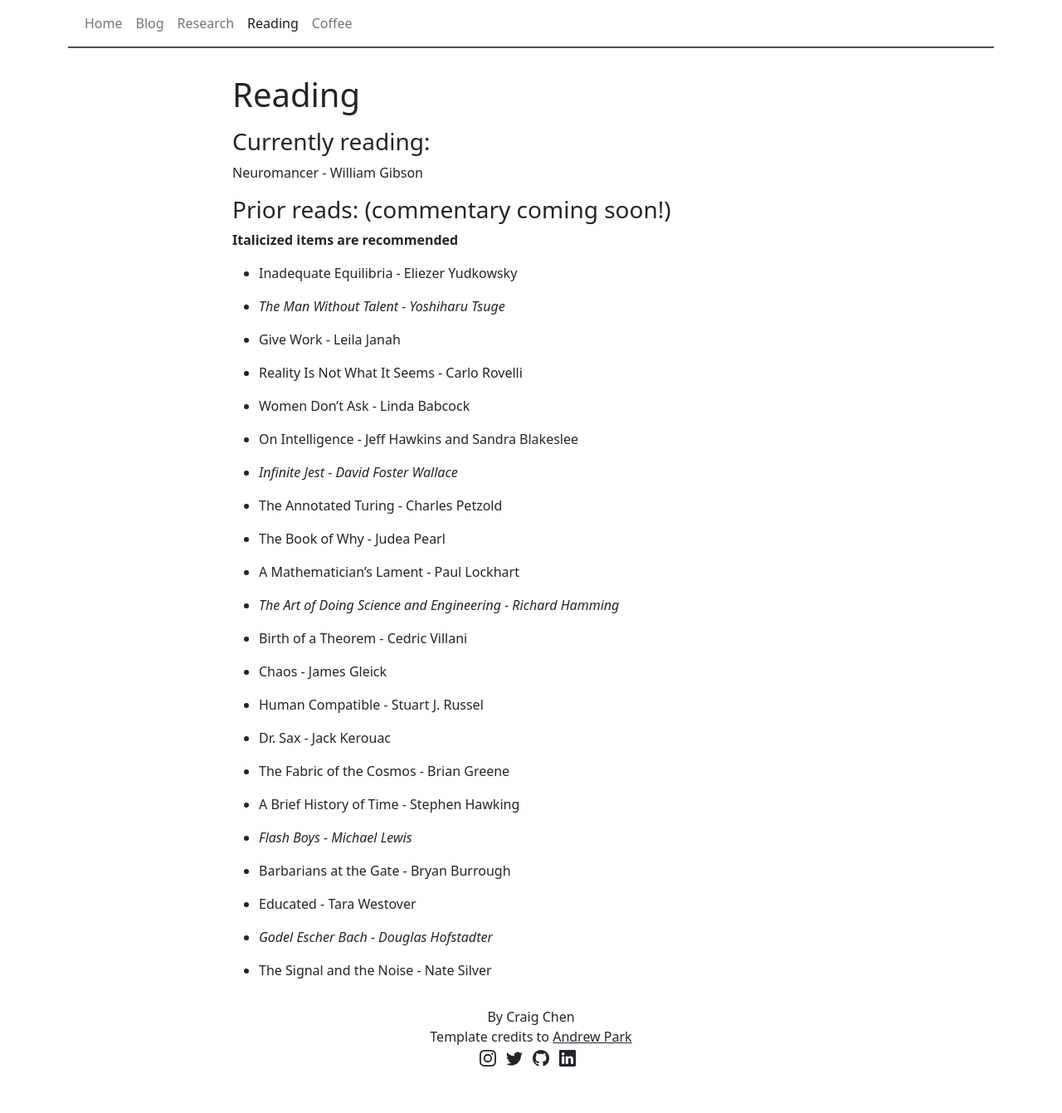
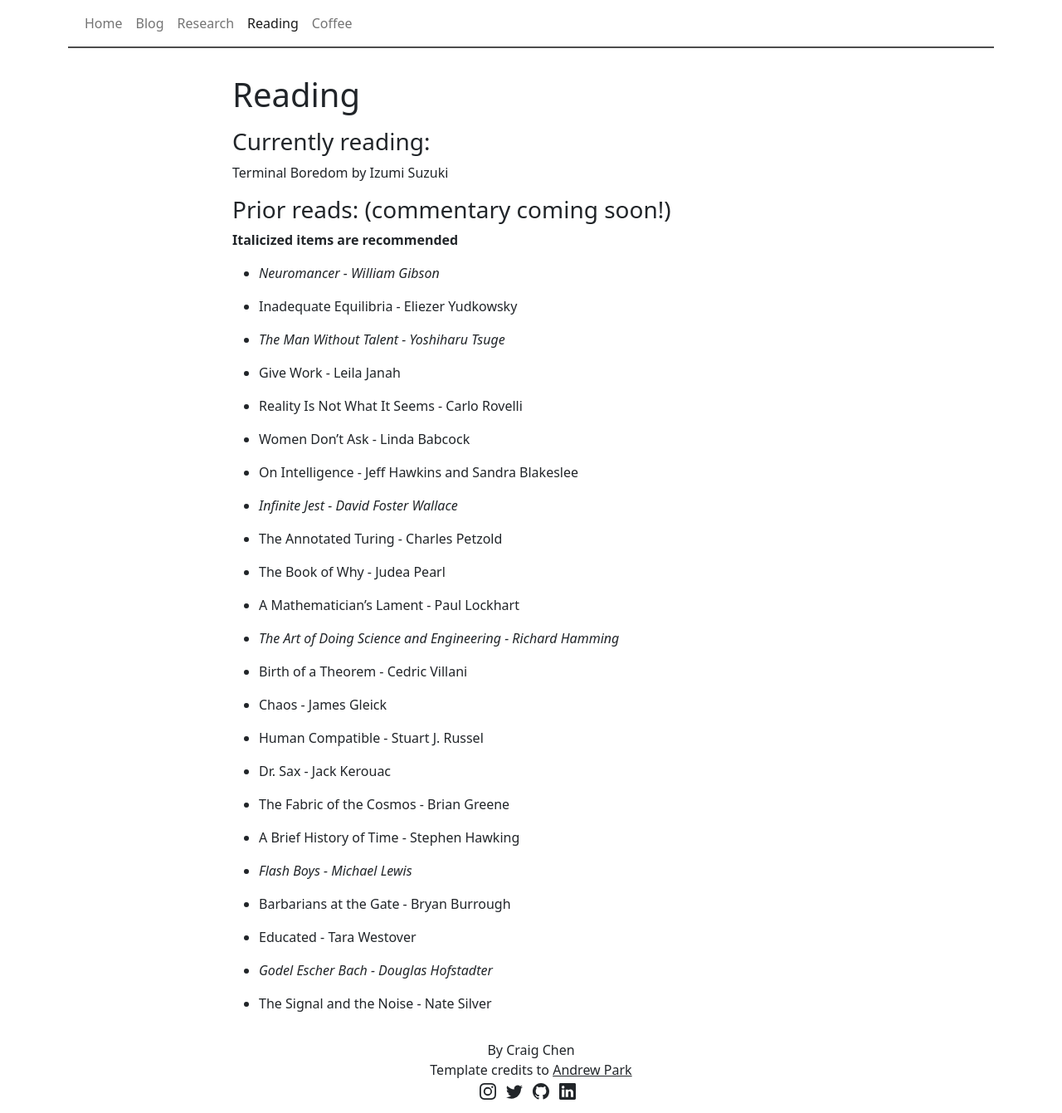
Before and after one commit to craigxchen/craigxchen.github.io, a Jekyll site: the page built from reading.md, in a window 1280 px wide. Shown: the whole page at 83% size. Built offline with Jekyll 4.4.1, drawn with Linux system fonts in a browser that asks for light colours; before the commit the page ends 1301 px from its top, so only the background shows below that.

Commit message:
new book

```diff
--- a/reading.md
+++ b/reading.md
@@ -5,11 +5,13 @@ permalink: /reading/
 ---
 
 ### Currently reading:
-Neuromancer - William Gibson
+Terminal Boredom by Izumi Suzuki
 
 ### Prior reads: (commentary coming soon!)
 **Italicized items are recommended**
 <BR>
+- *Neuromancer - William Gibson*
+
 - Inadequate Equilibria - Eliezer Yudkowsky
 
 - *The Man Without Talent - Yoshiharu Tsuge*
```
